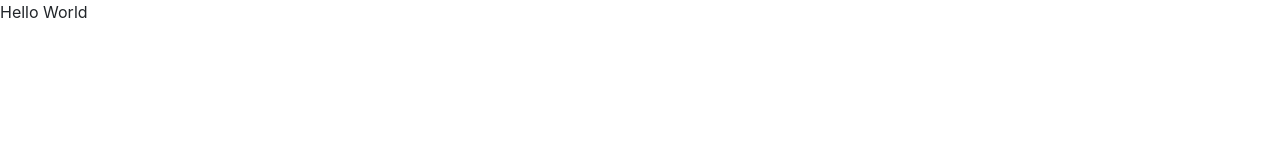
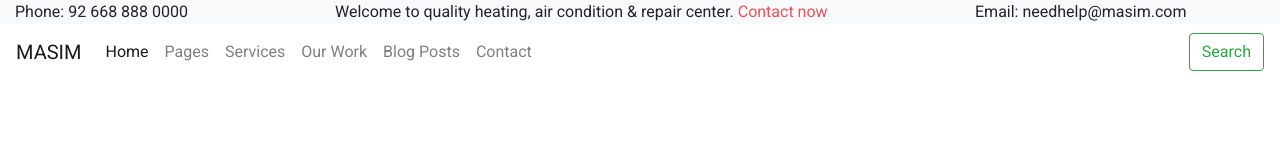
Before and after one commit to GMArjun/doodleblue_ui_task, a website: page index.html in a window 1280 px wide. Drawn offline with Linux system fonts and the light colour scheme.

Commit message:
tested theme colors

```diff
--- a/index.html
+++ b/index.html
@@ -10,7 +10,54 @@
 </head>
 
 <body>
-    <div>Hello World</div>
+    <aside class="bg-light">
+        <div class="container-fluid">
+            <div class="row">
+                <div class="col-3">
+                    Phone: 92 668 888 0000
+                </div>
+                <div class="col-6">
+                    Welcome to quality heating, air condition & repair center. <span> <a href="#">Contact now</a></span>
+                </div>
+                <div class="col-3">
+                    Email: needhelp@masim.com
+                </div>
+            </div>
+        </div>
+    </aside>
+    <nav class="navbar navbar-expand-lg navbar-light">
+        <a class="navbar-brand" href="#">MASIM</a>
+        <button class="navbar-toggler" type="button" data-toggle="collapse" data-target="#navbarSupportedContent"
+            aria-controls="navbarSupportedContent" aria-expanded="false" aria-label="Toggle navigation">
+            <span class="navbar-toggler-icon"></span>
+        </button>
+
+        <div class="collapse navbar-collapse" id="navbarSupportedContent">
+            <ul class="navbar-nav mr-auto">
+                <li class="nav-item active">
+                    <a class="nav-link" href="#">Home</a>
+                </li>
+                <li class="nav-item">
+                    <a class="nav-link" href="#">Pages</a>
+                </li>
+                <li class="nav-item">
+                    <a class="nav-link" href="#">Services</a>
+                </li>
+                <li class="nav-item">
+                    <a class="nav-link" href="#">Our Work</a>
+                </li>
+                <li class="nav-item">
+                    <a class="nav-link" href="#">Blog Posts</a>
+                </li>
+                <li class="nav-item">
+                    <a class="nav-link" href="#">Contact</a>
+                </li>
+            </ul>
+            <div class="form-inline my-2 my-lg-0">
+                <button class="btn btn-outline-success my-2 my-sm-0" type="submit">Search</button>
+            </div>
+        </div>
+    </nav>
 </body>
 
 </html>
--- a/scss/stylesheet.scss
+++ b/scss/stylesheet.scss
@@ -1 +1,6 @@
+@import url("https://fonts.googleapis.com/css2?family=Roboto:wght@100;300;400;500;700;900&display=swap");
+$theme-colors: (
+  "primary": #ed5059,
+);
+$font-family-base: "Roboto", sans-serif;
 @import "../node_modules/bootstrap/scss/bootstrap";
```
Also changed, not shown: css/stylesheet.min.css, 1 other file.
